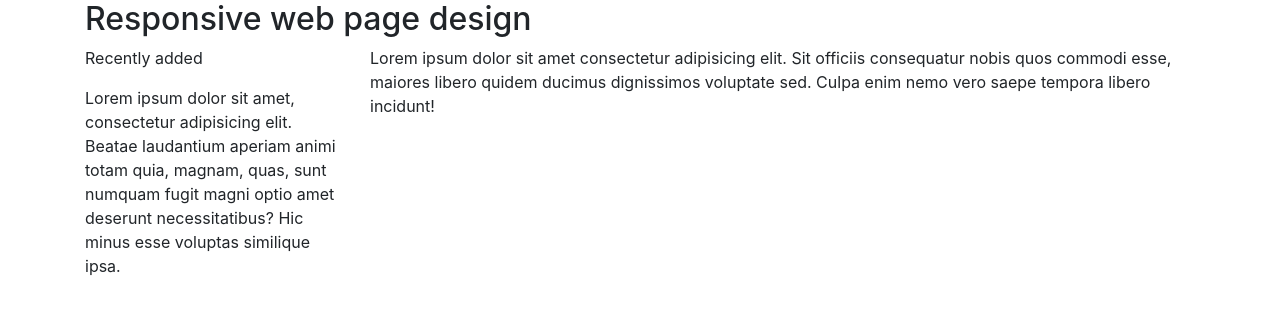
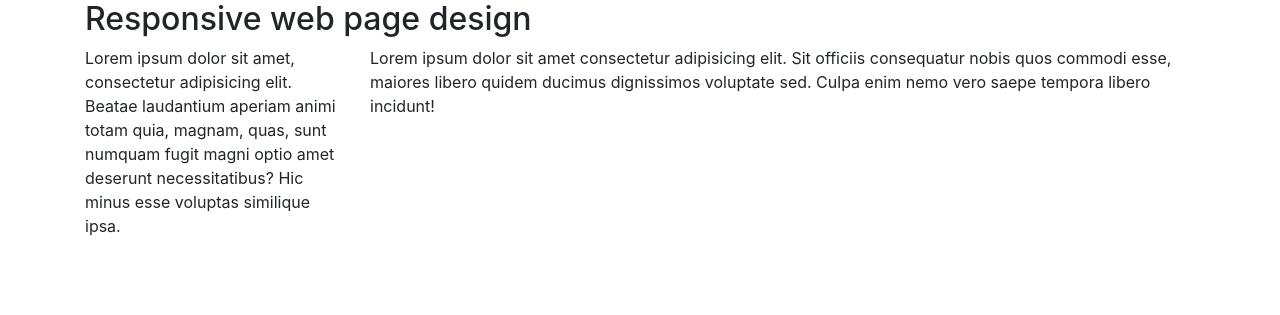
Before and after one commit to bishwajit1965/pro_responsive, a PHP site: page / in a window 1280 px wide. Shown: the top 315 px of the page. Run offline with PHP 8.4, Linux system fonts and the light colour scheme; some libraries are stand-ins or nearby versions.

Commit message:
"modified"

```diff
--- a/index.php
+++ b/index.php
@@ -14,7 +14,6 @@
             <h2>Responsive web page design</h2>
             <div class="row">
                 <div class="col-sm-3 left-sidebar">
-                    <p>Recently added</p>
                     <p>Lorem ipsum dolor sit amet, consectetur adipisicing elit. Beatae laudantium aperiam animi totam quia, magnam, quas, sunt numquam fugit magni optio amet deserunt necessitatibus? Hic minus esse voluptas similique ipsa.</p>
                 </div>
                 <div class="col-sm-9 right-sidebar">
```
